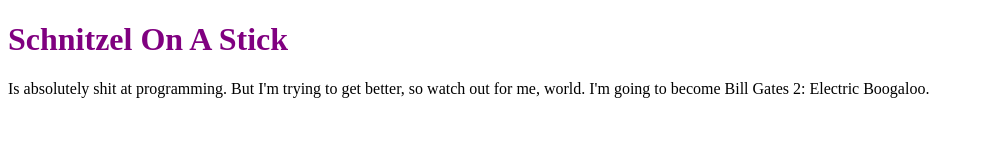
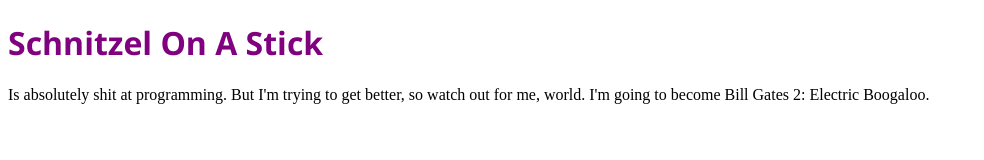
Before and after one commit to SchnitzelOnAStick/schnitzelonastick.github.io, a plain HTML site: page index.html in a window 1280 px wide. Shown: the whole page, without its empty margins (0-984 px from the left). Drawn offline with Linux system fonts and the light colour scheme.

Commit message:
Segoe UI
Yeet yeet, Microsoft font.

```diff
--- a/style.css
+++ b/style.css
@@ -1,3 +1,4 @@
 h1 {
     color: purple;
+    font-family: 'Segoe UI';
 }
```
